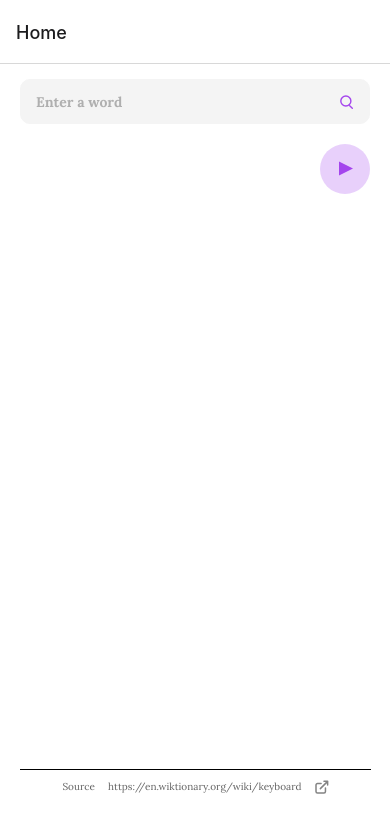
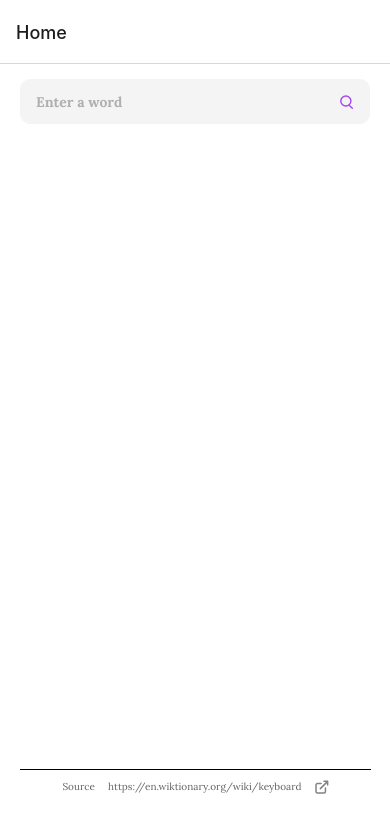
Before and after one commit to sammurraytuesta/dictionary-app, a React Native app: screen /Home in a window 390 px wide. Shown: the top 832 px of the page. Built offline with nearby package versions, Linux system fonts and the light colour scheme.

Commit message:
hide playIcon until word is generated

```diff
--- a/src/screens/DisplayWord.js
+++ b/src/screens/DisplayWord.js
@@ -13,7 +13,7 @@ const DisplayWord = ({displayWord, phoneticText}) => {
           <Phonetics style={styles.phonetics}>{phoneticText}</Phonetics>
         </View>
         <View style={styles.play}>
-          <PlayIcon />
+          {( displayWord ? <PlayIcon /> : null)}
         </View>
       </View>
     );
```
